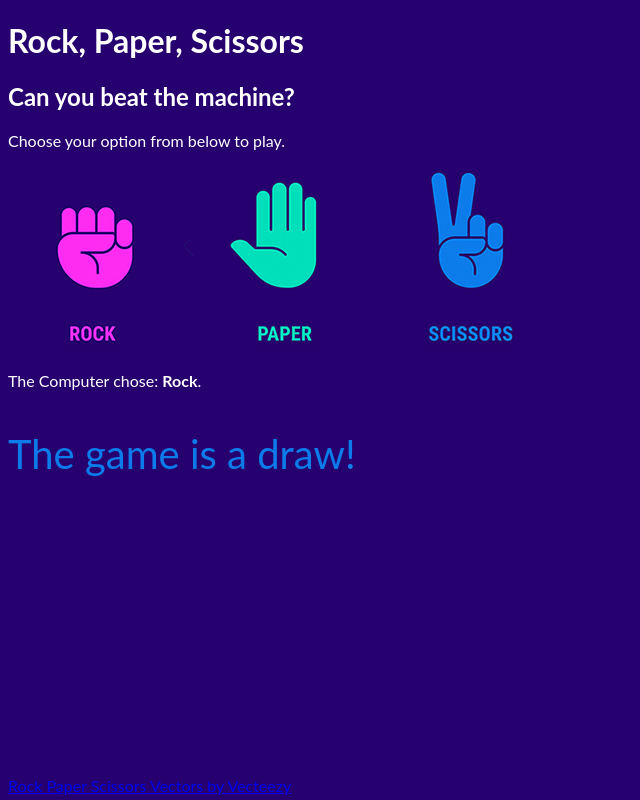
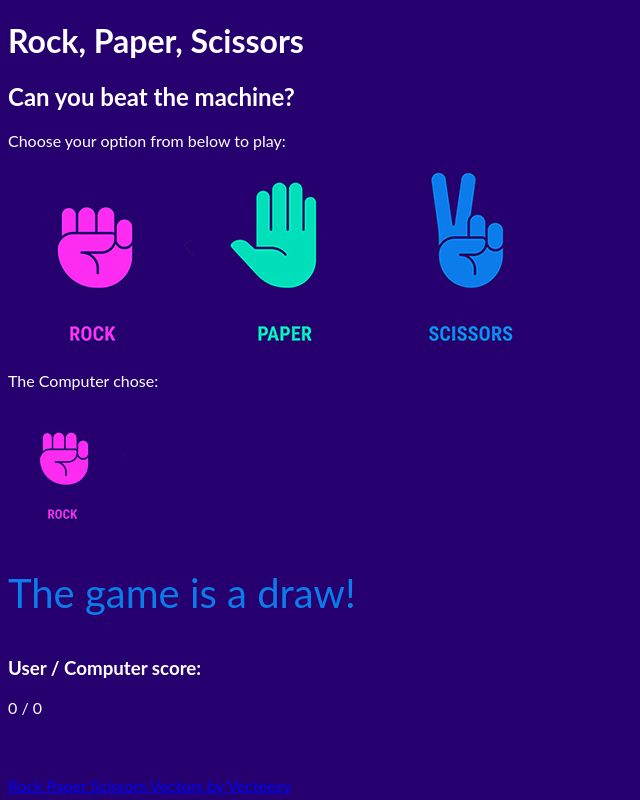
Before and after one commit to presidentnixon91/odin-rps, a plain HTML site: page index.html in a window 1280 px wide. Both pictures are taken after a click on the link 101 px from the left and 345 px from the top of the page. Shown: the whole page, without its empty margins (0-640 px from the left). Drawn offline with Linux system fonts and the light colour scheme.

Commit message:
Added scoring

```diff
--- a/index.html
+++ b/index.html
@@ -44,7 +44,7 @@
 
     <main>
         <!-- Description -->
-        <p>Choose your option from below to play.</p>
+        <p>Choose your option from below to play:</p>
         <!-- Buttons to choose which option -->
         <section class="game-options">
             <div class="option option-rock">
@@ -61,6 +61,9 @@
         <section id="game-result">
 
         </section>
+        <section id="score">
+
+        </section>
     </main>
 
     <footer>
@@ -70,10 +73,14 @@
   </body>
   <script>
     // Rock, Paper, Scissors shortened to RPS
+    // Start score at 0
+    let userScore = 0;
+    let compScore = 0;
 
     // Play single round of RPS with the playerSelection and computerSelection
     function playRound(userSelection) {
         let computerSelection;
+
         console.log(userSelection);
 
         // Get computer's selection
@@ -114,16 +121,24 @@
             }
         }
         // Show game result on page
-        let gameResultSection = document.querySelector("#game-result");
+        const gameResultSection = document.querySelector("#game-result");
         let gameResultText;
         if(gameResult === "Draw") {
             gameResultText = "The game is a draw!";
         } else if(gameResult === "Won") {
+            userScore += 1;
             gameResultText = "You win!";
         } else {
+            compScore += 1;
             gameResultText = "You lost :(";
         }
-        gameResultSection.innerHTML = '<p>The Computer chose: <b>' + computerSelection + '</b>.</p><p class="result-text ' + gameResult + '">' + gameResultText + '</p>';
+        // Add image for computer choice
+        const computerSelectionLower = computerSelection.toLowerCase();
+        gameResultSection.innerHTML = '<p>The Computer chose:</p><p id="comp-choice"><img src="' + computerSelectionLower + '-icon.jpg" width="120px" height="120px" /></p><p class="result-text ' + gameResult + '">' + gameResultText + '</p>';
+
+        // Add score to page
+        const scoreSection = document.querySelector("#score");
+        scoreSection.innerHTML = '<h3>User / Computer score:</h3><p>' + userScore + ' / ' + compScore + '</p>';
     }
 
   </script>
```
